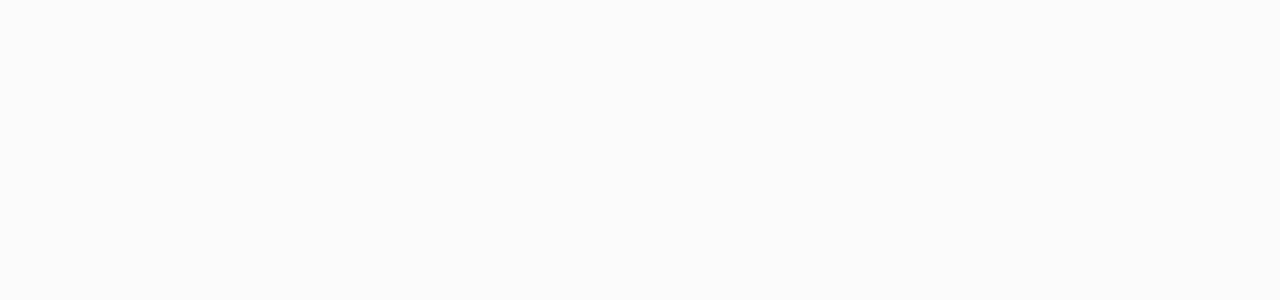
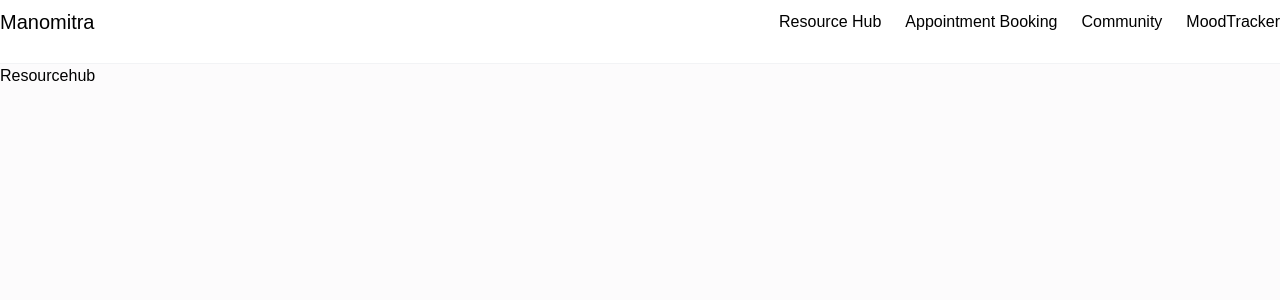
Before and after one commit to aniketmeena12/manomitra, a React (Vite) app in the folder Frontend/: page /resourcehub in a window 1280 px wide. Before the commit this address had no page. Shown: the top 300 px of the page. Built offline with nearby package versions, Linux system fonts and the light colour scheme.

Commit message:
navbarcomplete

```diff
--- a/Frontend/src/App.jsx
+++ b/Frontend/src/App.jsx
@@ -1,24 +1,48 @@
-import { BrowserRouter as Router,Routes,Route } from 'react-router-dom';
+import { BrowserRouter as Router,Routes,Route, BrowserRouter } from 'react-router-dom';
 import{Toaster} from "react-hot-toast";
 import Landingpage from './pages/landingpage';
 import Login from './pages/auth/login';
 import SignUp from './pages/auth/signup';
 import Dashboard from './pages/home/dashboard';
 import UserProvider from './context/usercontext';
+import ResourceHub from './pages/home/Resourcehub';
+import Peerform from './pages/home/peerform';
+import Appointmentbook from './pages/home/counsellingbook';
+import MoodTracker from './pages/home/moodtracker';
+import Navbar from './layouts/navbar';
+
+const MainLayout = ({ children }) => (
+  <>
+    <Navbar />
+    {children}
+  </>
+);
 
 function App() {
 
   return (
     <UserProvider>
     <div >
-    <Router>
+    <BrowserRouter>
       <Routes>
         <Route path='/' element={<Landingpage/>}/>
-         <Route path='/login' element={<Login/>}/>
+        <Route path='/login' element={<Login/>}/>
           <Route path='/register' element={<SignUp/>}/>
-          <Route path='/dashboard' element={<Dashboard/>}/>
+        <Route
+        path='*'
+        element={
+          <MainLayout>
+            <Routes>
+              <Route path='/dashboard' element={<Dashboard/>}/>
+          <Route path='/resourcehub' element={<ResourceHub/>}/>
+          <Route path='/Community' element={<Peerform/>}/>
+          <Route path='/Counselingsessons' element={<Appointmentbook/>}/>
+          <Route path='/moodtracker' element={<MoodTracker/>}/>
+              </Routes>
+              </MainLayout>
+        }/>
       </Routes>
-    </Router>
+    </BrowserRouter>
     <Toaster
     toastOptions={{
       className:"",
--- a/Frontend/src/components/cards/ProfileinfoCard.jsx
+++ b/Frontend/src/components/cards/ProfileinfoCard.jsx
@@ -12,9 +12,11 @@
     navigate("/");
   };
 
+  if (!user) return null; // Prevent error if user is null
+
   return (
     <div className='flex items-center '>
-      <img src={user.profileImageURl} alt='' className='w-11 h-11 bg-gray-300 rounded-full mr-3' />
+      <img src={user.profileImageURl || ""} alt='' className='w-11 h-11 bg-gray-300 rounded-full mr-3' />
       <div>
         <div className='text-[15px] text-black font-bold leading-3'>
           {user.name || ""}
--- /dev/null
+++ b/Frontend/src/layouts/dashboardlayout.jsx
@@ -0,0 +1,15 @@
+import React, { useContext } from 'react'
+import { UserContext } from '../context/usercontext'
+import Navbar from './navbar'
+
+const DashboardLayout = ({children}) => {
+    const {user}= useContext(UserContext)
+  return (
+    <div>
+
+      {user && <div>{children}</div>}
+    </div>
+  )
+}
+
+export default DashboardLayout
--- /dev/null
+++ b/Frontend/src/layouts/navbar.jsx
@@ -0,0 +1,86 @@
+import React, { useState } from 'react'
+import { NavLink } from 'react-router-dom'
+import ProfileInfoCard from '../components/cards/ProfileinfoCard'
+
+const Navbar = () => {
+  const [open, setOpen] = useState(false);
+
+  return (
+    <>
+      <div className='h-16 bg-white border-b border-gray-200/50 backdrop-blur-[2px] py-2.5 px-4 md:px-0 sticky top-0 z-30'>
+        <div className='container mx-auto flex items-center justify-between gap-5'>
+          {/* Logo */}
+          <NavLink to="/" className="text-lg md:text-xl font-medium text-black leading-5">
+            Manomitra
+          </NavLink>
+          {/* Hamburger for mobile */}
+          <button
+            className="md:hidden flex flex-col justify-center items-center w-8 h-8"
+            onClick={() => setOpen(!open)}
+            aria-label="Open menu"
+          >
+            <span className={`block h-0.5 w-6 bg-black mb-1 transition-all ${open ? 'rotate-45 translate-y-1.5' : ''}`}></span>
+            <span className={`block h-0.5 w-6 bg-black mb-1 transition-all ${open ? 'opacity-0' : ''}`}></span>
+            <span className={`block h-0.5 w-6 bg-black transition-all ${open ? '-rotate-45 -translate-y-1.5' : ''}`}></span>
+          </button>
+          {/* Desktop links */}
+          <div className="hidden md:flex items-center gap-6">
+            <NavLink to="/resource-hub" className={({ isActive }) => isActive ? "text-amber-500 font-medium" : "text-black font-medium"}>
+              Resource Hub
+            </NavLink>
+            <NavLink to="/Counselingsessons" className={({ isActive }) => isActive ? "text-amber-500 font-medium" : "text-black font-medium"}>
+              Appointment Booking
+            </NavLink>
+            <NavLink to="/Community" className={({ isActive }) => isActive ? "text-amber-500 font-medium" : "text-black font-medium"}>
+              Community
+            </NavLink>
+            <NavLink to="/moodtracker" className={({ isActive }) => isActive ? "text-amber-500 font-medium" : "text-black font-medium"}>
+              MoodTracker
+            </NavLink>
+            <ProfileInfoCard />
+          </div>
+        </div>
+      </div>
+      {/* Mobile slider menu */}
+      <div
+        className={`fixed top-0 right-0 h-full w-64 bg-white/70 backdrop-blur shadow-lg z-50 transform transition-transform duration-300 md:hidden ${
+          open ? 'translate-x-0' : 'translate-x-full'
+        }`}
+      >
+        <button
+          className="absolute top-4 right-4 text-2xl"
+          onClick={() => setOpen(false)}
+          aria-label="Close menu"
+        >
+          &times;
+        </button>
+        <nav className="flex flex-col mt-16 gap-6 px-8">
+          <NavLink to="/resource-hub" className="text-black font-medium" onClick={() => setOpen(false)}>
+            Resource Hub
+          </NavLink>
+          <NavLink to="/Counselingsessons" className="text-black font-medium" onClick={() => setOpen(false)}>
+            Appointment Booking
+          </NavLink>
+          <NavLink to="/Community" className="text-black font-medium" onClick={() => setOpen(false)}>
+            Community
+          </NavLink>
+          <NavLink to="/moodtracker" className="text-black font-medium" onClick={() => setOpen(false)}>
+            MoodTracker
+          </NavLink>
+        </nav>
+        <div className="px-8 mt-8">
+          <ProfileInfoCard />
+        </div>
+      </div>
+      {/* Overlay removed for transparent background */}
+      {open && (
+        <div
+          className="fixed inset-0 bg-transparent z-40 md:hidden"
+          onClick={() => setOpen(false)}
+        />
+      )}
+    </>
+  )
+}
+
+export default Navbar
--- a/Frontend/src/pages/auth/login.jsx
+++ b/Frontend/src/pages/auth/login.jsx
@@ -19,30 +19,32 @@
   // handle
   const handleLogin = async (e) => {
     e.preventDefault();
-    if(!validateEmail(email)){
+    if (!validateEmail(email)) {
       setError("Please enter a valid email address.");
       return;
     }
-    if(!password){
+    if (!password) {
       setError("Please enter Password");
       return;
     }
     setError("");
-    try{
-      const response= await axiosInstance.post(API_PATHS.AUTH.LOGIN,{
+    try {
+      const response = await axiosInstance.post(API_PATHS.AUTH.LOGIN, {
         email,
         password,
       });
-      const{ token} = response.data;
-      if(token){
-        localStorage.setItem("token",token);
-        updateUser(response.data)
+      const { token, name, email: userEmail, profileImageUrl, id } = response.data;
+      if (token) {
+        localStorage.setItem("token", token);
+        updateUser({ name, email: userEmail, profileImageUrl, id });
         navigate("/dashboard");
+      } else {
+        setError("Login failed. Please try again.");
       }
-    }catch(error){
-      if(error.response && error.response.data.message){
+    } catch (error) {
+      if (error.response && error.response.data.message) {
         setError(error.response.data.message);
-      }else{
+      } else {
         setError("Something went wrong. Please try again.");
       }
     }
--- /dev/null
+++ b/Frontend/src/pages/home/Resourcehub.jsx
@@ -0,0 +1,11 @@
+import React from 'react'
+
+const ResourceHub = () => {
+  return (
+    <div>
+      Resourcehub
+     </div>
+  )
+}
+
+export default ResourceHub
--- /dev/null
+++ b/Frontend/src/pages/home/counsellingbook.jsx
@@ -0,0 +1,11 @@
+import React from 'react'
+
+const Appointmentbook = () => {
+  return (
+    <div>
+
+    </div>
+  )
+}
+
+export default Appointmentbook
--- a/Frontend/src/pages/home/dashboard.jsx
+++ b/Frontend/src/pages/home/dashboard.jsx
@@ -1,10 +1,11 @@
 import React from 'react'
+import DashboardLayout from '../../layouts/dashboardlayout'
 
 const Dashboard = () => {
   return (
-    <div>
-
-    </div>
+    <DashboardLayout>
+      dashboard
+    </DashboardLayout>
   )
 }
 
--- /dev/null
+++ b/Frontend/src/pages/home/moodtracker.jsx
@@ -0,0 +1,11 @@
+import React from 'react'
+
+const MoodTracker = () => {
+  return (
+    <div>
+
+    </div>
+  )
+}
+
+export default MoodTracker
--- /dev/null
+++ b/Frontend/src/pages/home/peerform.jsx
@@ -0,0 +1,11 @@
+import React from 'react'
+
+const Peerform = () => {
+  return (
+    <div>
+
+    </div>
+  )
+}
+
+export default Peerform
```
Also changed, not shown: 1 other file (tests, documents, lock files or other folders).
